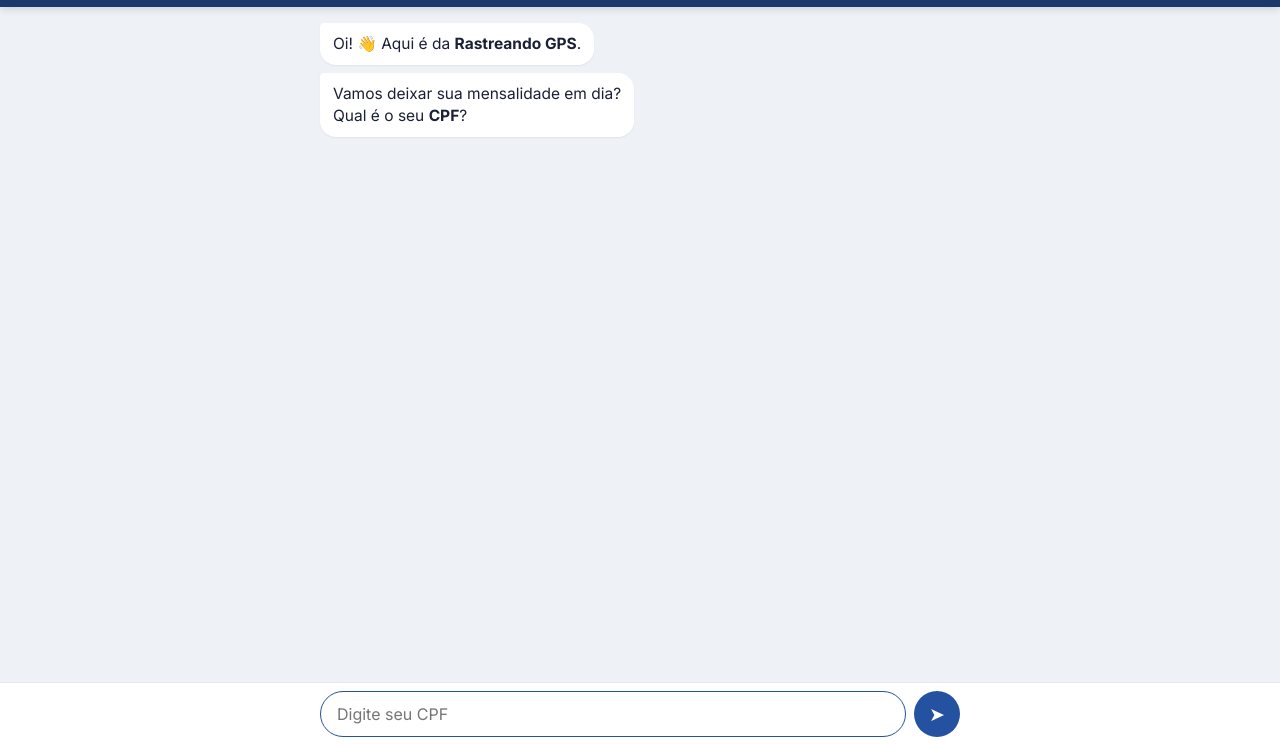
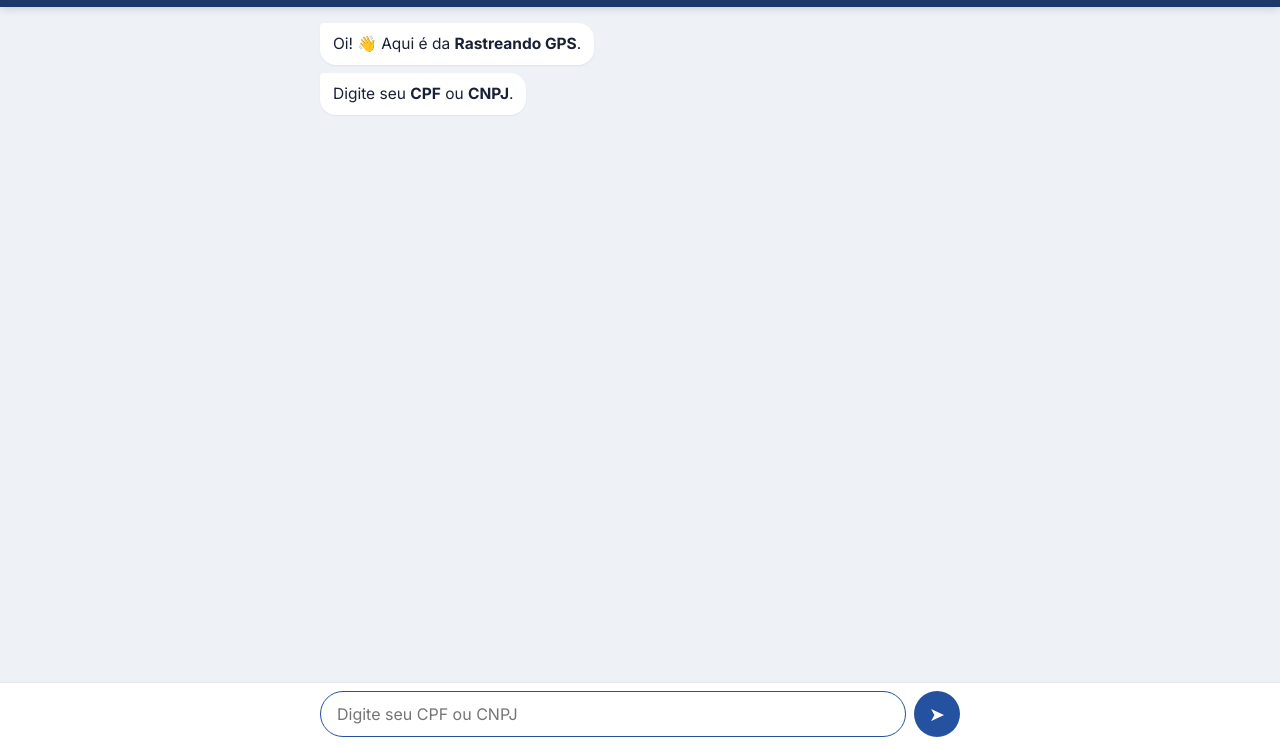
Before and after one commit to Rastreandogps/rastreando-cliente, a plain HTML site: page regularizar2.html in a window 1280 px wide. Shown: the part 55-800 px from the top of the page. Drawn offline with Linux system fonts and the light colour scheme.

Commit message:
Regularizar em conversa: 'Digite seu CPF ou CNPJ'
Co-Authored-By: Claude Opus 5.5 <noreply@anthropic.com>
Claude-Session: https://claude.ai/code/session_01F3xt6CdJXHK7xhvfWHDtPp

```diff
--- a/regularizar2.html
+++ b/regularizar2.html
@@ -102,7 +102,7 @@ footer.some{display:none}
   <div><div class="t">Rastreando GPS</div><div class="s"><i></i>Regularize sua mensalidade</div></div>
 </header>
 <main id="chat"><div class="wrap" id="wrap"></div></main>
-<footer id="rodape" class="some"><form id="fEntrada" autocomplete="off"><input id="entrada" type="tel" inputmode="numeric" placeholder="Digite seu CPF" maxlength="18"><button id="enviar" aria-label="Enviar">➤</button></form></footer>
+<footer id="rodape" class="some"><form id="fEntrada" autocomplete="off"><input id="entrada" type="tel" inputmode="numeric" placeholder="Digite seu CPF ou CNPJ" maxlength="18"><button id="enviar" aria-label="Enviar">➤</button></form></footer>
 
 <script>
 (function () {
@@ -198,7 +198,7 @@ footer.some{display:none}
   function pedirCpf() { return new Promise(function (res) { esperandoCpf = res; rodape(true); }); }
 
   async function etapaCpf(primeira) {
-    if (primeira) { await bot('Oi! 👋 Aqui é da <b>Rastreando GPS</b>.'); await bot('Vamos deixar sua mensalidade em dia?\nQual é o seu <b>CPF</b>?'); }
+    if (primeira) { await bot('Oi! 👋 Aqui é da <b>Rastreando GPS</b>.'); await bot('Digite seu <b>CPF</b> ou <b>CNPJ</b>.'); /* 20/11/2026 (dono) */ }
     while (true) {
       var v = await pedirCpf(), d = soDig(v), vt = String(v || '').trim();
       if (Object.prototype.hasOwnProperty.call(SIM, vt)) {
@@ -208,7 +208,7 @@ footer.some{display:none}
         return simConsulta();
       }
       var ok = d.length === 11 ? cpfValido(d) : d.length === 14 ? cnpjValido(d) : false;
-      if (!ok) { await bot('Esse CPF não confere. Digita de novo?', 'erro'); continue; }
+      if (!ok) { await bot('Esse CPF ou CNPJ não confere. Digita de novo?', 'erro'); continue; }
       esperandoCpf = null; rodape(false); $('entrada').value = ''; eu(mascara(d));
       var t = await carregar('Aguarde uns segundos, estou buscando seus dados… 🔎');
       try { var res = await chamar('divida_consultar', { cpf: d }); await espera(400); t.remove(); return res; } // 19/11 (dono): o "aguarde" some
```
